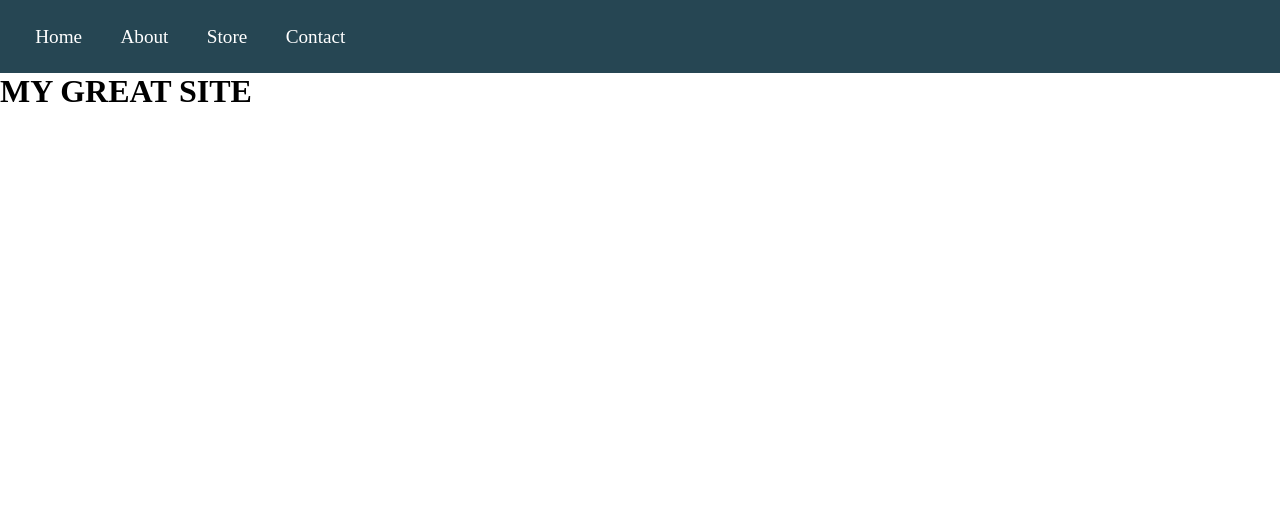
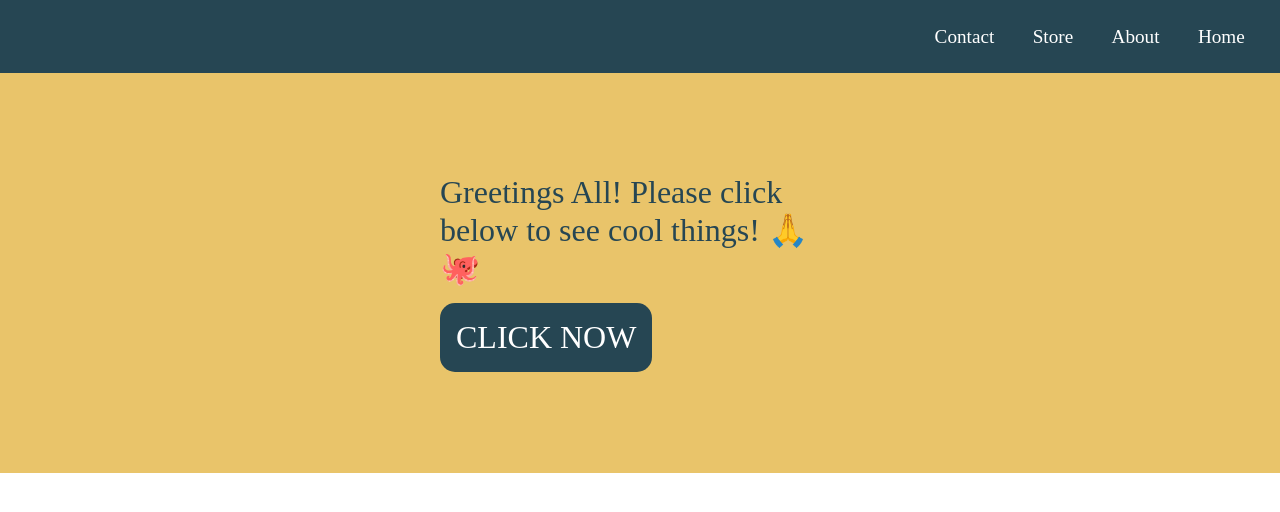
Before and after one commit to BobbyHen/GA-GTM-Project, a plain HTML site: page index.html in a window 1280 px wide. Drawn offline with Linux system fonts and the light colour scheme.

Commit message:
Added button

```diff
--- a/css/main.css
+++ b/css/main.css
@@ -7,12 +7,18 @@ nav {
     padding: 1rem;
     background-color: #264653;
 }
-nav ul{
-    max-width: 600px;
+
+nav ul {
+
+}
+
+nav .nav-links {
+    max-width: 1500px;
     display: flex;
-    flex-direction: row;
+    flex-direction: row-reverse;
     color: #fff;
     list-style-type: none;
+    margin: auto;
 }
 
 nav li {
@@ -29,3 +35,42 @@ nav a:visited {
 nav a:hover {
     color: #ccc;
 }
+
+.hero-section {
+    width: 100%;
+    height: 25rem;
+    background-color: #e9c46a;
+    display: flex;
+    place-items: center;
+    justify-content: center;
+}
+
+.call-to-action {
+    max-width: 400px;
+    display: flex;
+    flex-direction: column;
+    color: #264653;
+    /* background-color: #e76f51; */
+    font-size: 2em;
+    padding: 1rem;
+}
+
+.call-to-action a {
+    margin-top: 1rem;
+    background-color: #264653;
+    color: #fff;
+    width: max-content;
+    padding: 1rem;
+    border-radius: 15px;
+    -webkit-border-radius: 15px;
+    -moz-border-radius: 15px;
+    -ms-border-radius: 15px;
+    -o-border-radius: 15px;
+    text-decoration: none;
+}
+
+.call-to-action a:hover {
+    -webkit-box-shadow: 5px 5px 15px 5px rgba(0,0,0,0.35);
+    box-shadow: 5px 5px 15px 5px rgba(0,0,0,0.35);
+    background-color: #e76f51;
+}
--- a/index.html
+++ b/index.html
@@ -11,15 +11,23 @@
     <header>
         <nav>
             <ul>
-                <li><a href="">Home</a></li>
-                <li><a href="">About</a></li>
-                <li><a href="">Store</a></li>
-                <li><a href="">Contact</a></li>
+                <div class="nav-links">
+                    <li><a href="">Home</a></li>
+                    <li><a href="">About</a></li>
+                    <li><a href="">Store</a></li>
+                    <li><a href="">Contact</a></li>
+                </div>
+
             </ul>
         </nav>
     </header>
     <main>
-        <h1>MY GREAT SITE</h1>
+        <section class="hero-section">
+            <div class="call-to-action">
+                Greetings All! Please click below to see cool things! 🙏🐙
+                <a class="call-to-action-btn" href="">CLICK NOW</a>
+            </div>
+        </section>
     </main>
     <aside></aside>
     </footer>
```
